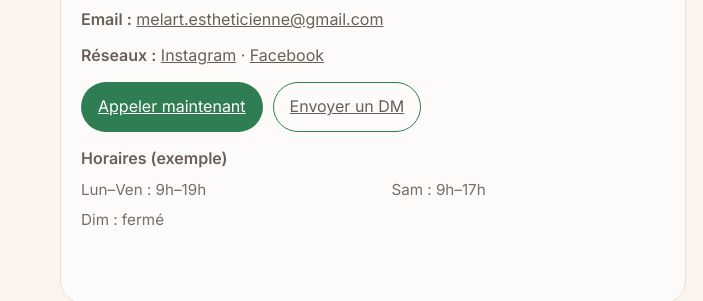
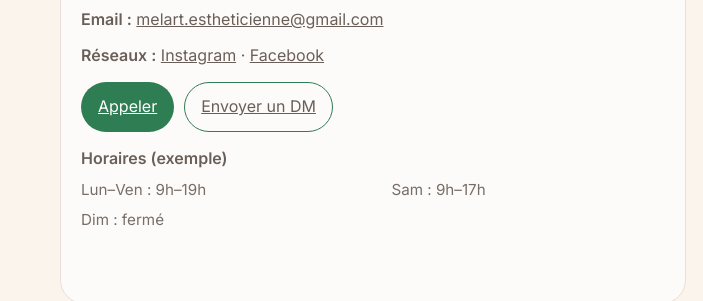
Before and after one commit to ahmetsiby/esth-tique, a plain HTML site: page index.html in a window 1280 px wide. Shown: the part 3497-3798 px from the top of the page, 0-703 px from the left. Drawn offline with nearby package versions, Linux system fonts and the light colour scheme.

Commit message:
cinq commit

```diff
--- a/index.html
+++ b/index.html
@@ -329,7 +329,7 @@
       }
     </style>
   </head>
-  <body>
+  <body style="overflow-x: hidden">
     <div class="topbar"><strong>Centre Purderma</strong> — Castelnaudary</div>
     <header>
       <div
@@ -614,9 +614,7 @@
                   width: max-content;
                 "
               >
-                <a class="btn btn--fill" href="tel:+33646289518"
-                  >Appeler maintenant</a
-                >
+                <a class="btn btn--fill" href="tel:+33646289518">Appeler</a>
                 <a
                   class="btn"
                   href="https://www.instagram.com/mel_art__11"
```
